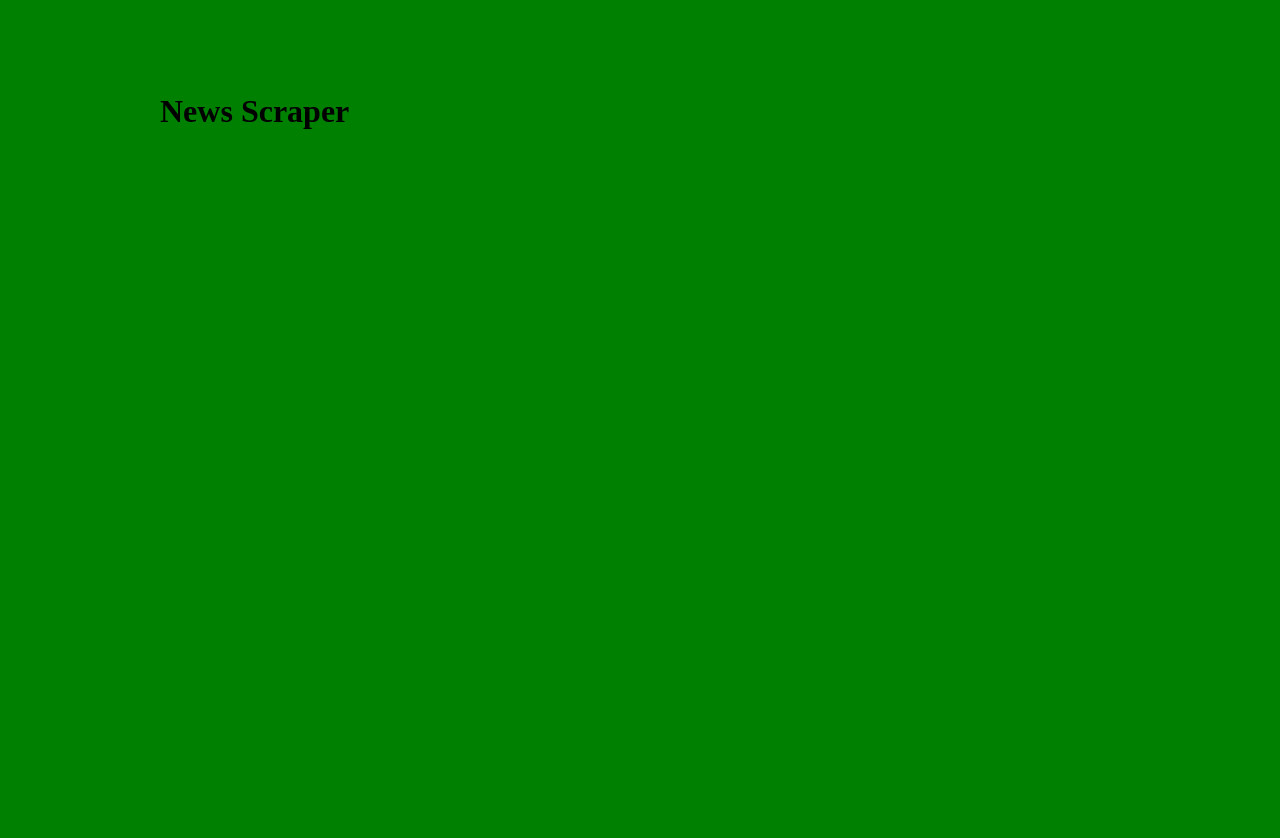
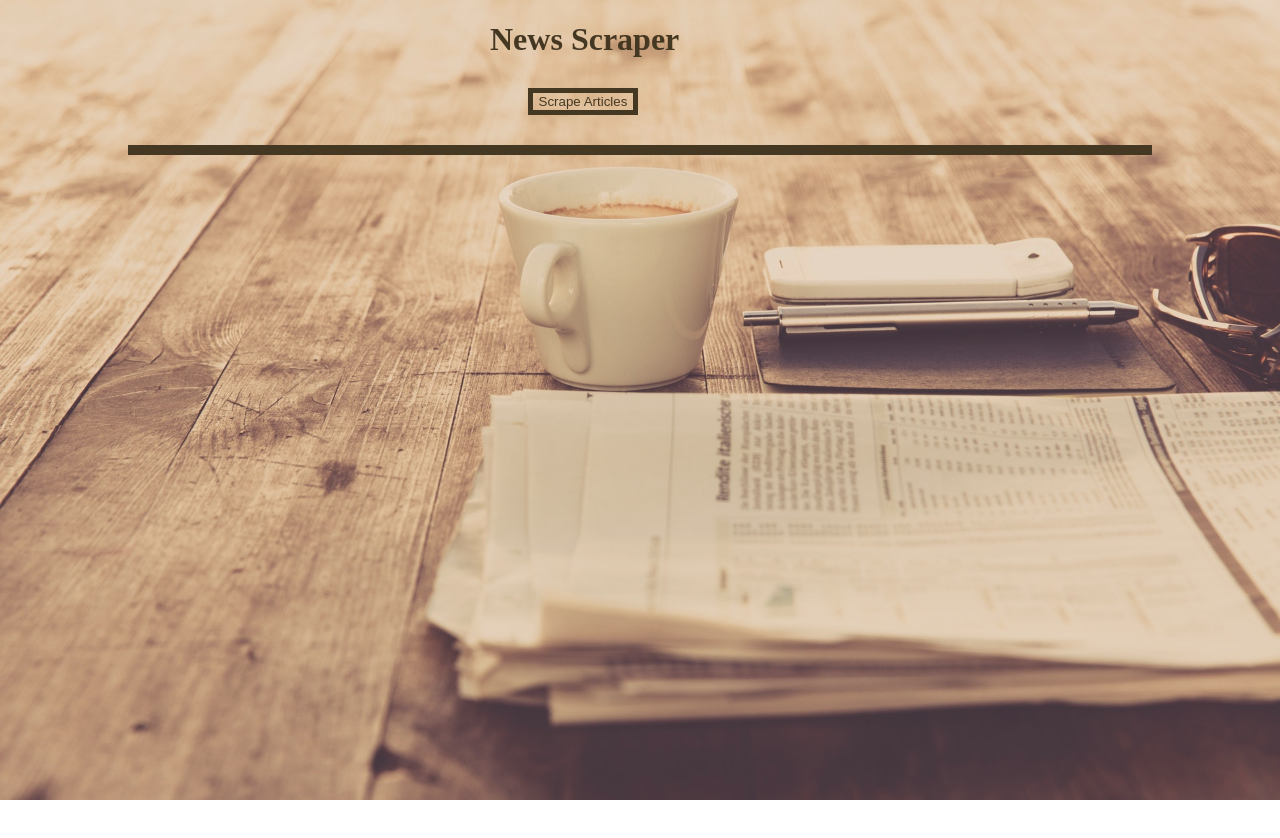
Before and after one commit to mochawla/News-Scraper, a website: page public/index.html in a window 1280 px wide. After the commit the page ends 800 px from the top, so only its background shows below. Drawn offline with nearby package versions, Linux system fonts and the light colour scheme.

Commit message:
created front-end without handlebars and added ajax request on button click in front end js . still need to finish routes, and front end for notes or comments for each article

```diff
--- a/public/app.js
+++ b/public/app.js
@@ -0,0 +1,30 @@
+//jquery for article scrape button
+$('#button').click(function() {
+
+    //event.preventDefault();
+
+// Grab all articles on /articles route as a json object
+$.getJSON("/articles", function(data) {
+    // loop through each one and for each object
+    for (var i = 0; i < data.length; i++) {
+      // append to the articles div and display on the page
+      $("#articles").append("<p data-id='" + data[i]._id + "'>" + data[i].title + "<br />" + data[i].link + "</p>");
+    }
+  });
+
+
+// ajax call for the Article
+$.ajax({
+    method: "GET",
+    url: "/articles/" + thisId
+  })
+
+  // With that done, add the note information to the page
+  .then(function(data) {
+    console.log(data);
+    // The title of the article
+    $("#notes").append("<h2>" + data.title + "</h2>");
+
+  });
+
+})
--- a/public/index.html
+++ b/public/index.html
@@ -2,46 +2,67 @@
 <html lang="en-us">
   <head>
     <meta charset="UTF-8">
-    <title>Scraping With Mongoose</title>
+    <title>News Scraper</title>
     <style>
-      body { background-color: green }
+      body {
+        background: url(../images/newspaper.jpeg);
+        background-repeat: no-repeat;
+        background-attachment: fixed;
+        background-size: cover;
+       }
+
       #wrapper {
-        width: 960px;
-        margin-left: auto;
-        margin-right: auto;
-        padding-top: 5%;
+          margin-bottom: 100px;
       }
+
+      #articles{
+          border: 5px solid #453823;
+      }
+
+      #title{
+          margin-left: auto;
+          margin-right: auto;
+          width: 300px;
+          margin-bottom: 30px;
+          color: #453823;
+      }
+
+      #scrapebtn {
+          margin-bottom: 30px;
+          margin-left: auto;
+          margin-right: auto;
+          width: 225px;
+      }
+
       #articles {
-        display: inline-block;
-        overflow: auto;
-        width: 60%;
-        height: 700px;
+          margin-right: 120px;
+          margin-left: 120px;
       }
-      #notes {
-        float: right;
-        width: 30%;
-      }
-      textarea, input {
-        display: block;
-        width: 100%;
-        background-color: #FCF5C7;
-      }
-      input {
-        height: 36px;
-        font-size: 24px;
-      }
-      textarea {
-        height: 200px;
-        font-size: 18px;
+
+      #button{
+          color: #453823;
+          border: 5px solid #453823;
+          background-color: transparent;
       }
     </style>
   </head>
+
   <body>
+
     <div id="wrapper">
+
+        <div id="title">
       <h1>News Scraper</h1>
+    </div>
+
+    <div id= "scrapebtn">
+      <input type = "button" value = "Scrape Articles" id= "button" />
+    </div>
+
       <div id="articles"></div>
-      <div id="notes"></div>
+
     </div>
+
     <script src="https://cdnjs.cloudflare.com/ajax/libs/jquery/3.2.1/jquery.min.js"></script>
     <script src="app.js"></script>
   </body>
```
Also changed, not shown: public/images/newspaper.jpeg (added).
